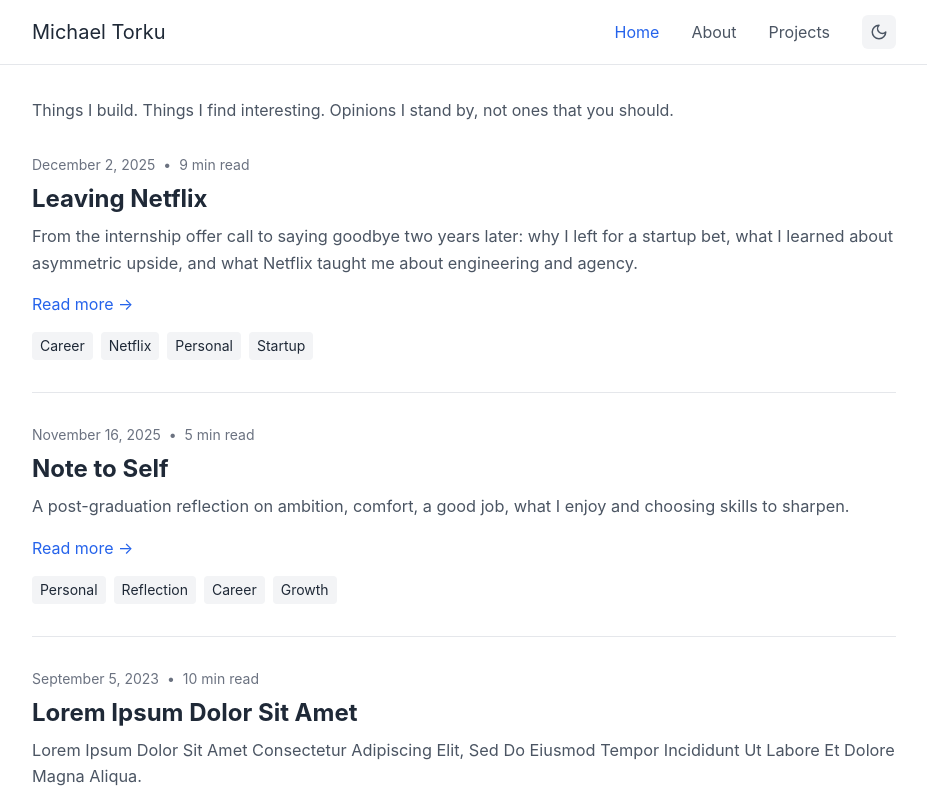
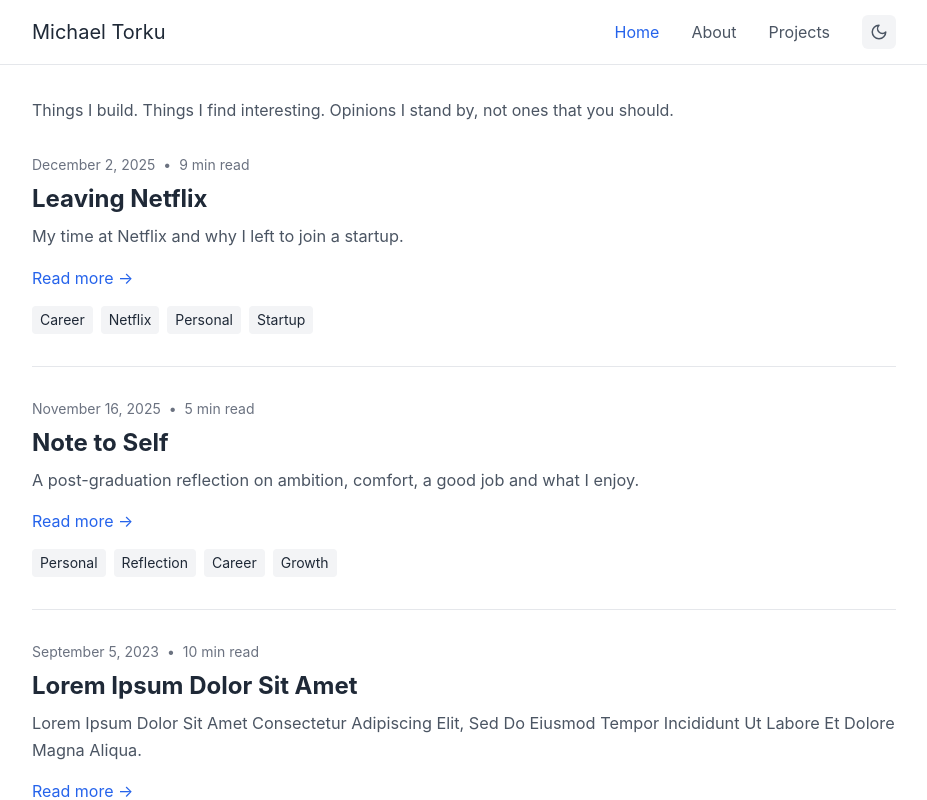
Before and after one commit to michaeltorku/personal-site, a React (Vite) app: page / in a window 1280 px wide. Shown: the top 800 px of the page, without its empty margins (176-1103 px from the left). Built offline with nearby package versions, Linux system fonts and the light colour scheme.

Commit message:
excerpt updates

```diff
--- a/src/data/blogPosts.ts
+++ b/src/data/blogPosts.ts
@@ -15,7 +15,7 @@ export const blogPosts: BlogPost[] = [
     date: 'November 16, 2025',
     author: 'Michael Torku',
     excerpt:
-      'A post-graduation reflection on ambition, comfort, a good job, what I enjoy and choosing skills to sharpen.',
+      'A post-graduation reflection on ambition, comfort, a good job and what I enjoy.',
     content: `
 Disclaimer: My thoughts go in different directions at once and sometimes that doesn't make for the most coherent reads, in future writes I'll try to fix that. For this piece, being the opener, I'm putting mind to paper. All that means is don't expect the rest of this to go in a straight line.
 
@@ -48,7 +48,7 @@ I've run tons of experiments on myself. So far, I know I like helping people (mo
     date: 'December 2, 2025',
     author: 'Michael Torku',
     excerpt:
-      'From the internship offer call to saying goodbye two years later: why I left for a startup bet, what I learned about asymmetric upside, and what Netflix taught me about engineering and agency.',
+      'My time at Netflix and why I left to join a startup.',
     content: `
 I remember receiving a phone call from Layne Austin in 2022 close to thanksgiving. Smiling ear to ear as she told me that I'd be receiving an offer to join Netflix, how excited the team was to have me and then reciting the many benefits I had already read over and over on the internet. Some days before this, I had an interview with my to be manager Charles Zhao at the end of which he mentioned he had enjoyed our chat and will be reaching out to HR to extend an internship offer. Every second between this day and that lasted 10. Scars of reddit threads roaming my mind convincing me that something could still go wrong even after Charles' assurance.
 
```
